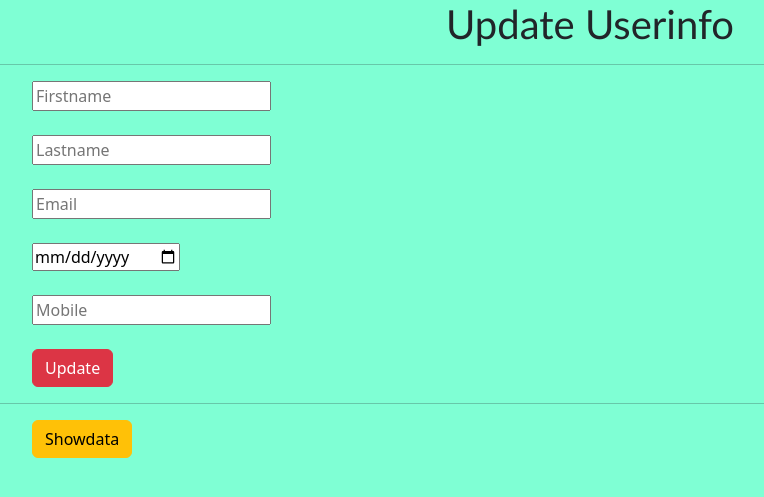
After one commit to SanketTOPS/08Nov_Python, a Django app: template Django Project/NewDBProject/templates/updatedata.html in a window 1280 px wide. The commit adds this page. Shown: the top 497 px of the page, without its empty margins (50-814 px from the left). Run offline with Django 4.2, Linux system fonts and the light colour scheme; the template is opened without the code that fills it, so the values that code supplies are empty.

Commit message:
Full CRUD App

```diff
--- a/Django Project/NewDBProject/myapp/forms.py
+++ b/Django Project/NewDBProject/myapp/forms.py
@@ -5,3 +5,8 @@ class userForm(forms.ModelForm):
     class Meta:
         model=userinfo
         fields='__all__'
+
+class updateForm(forms.ModelForm):
+    class Meta:
+        model=userinfo
+        fields=['firstname','lastname','email','dob','mobile']
--- a/Django Project/NewDBProject/myapp/urls.py
+++ b/Django Project/NewDBProject/myapp/urls.py
@@ -6,4 +6,5 @@ urlpatterns = [
     path('',views.index),
     path('showdata/',views.showdata,name='showdata'),
     path('deletedata/<int:id>/',views.deletedata),
+    path('updatedata/<int:id>/',views.updatedata),
 ]
--- a/Django Project/NewDBProject/templates/showdata.html
+++ b/Django Project/NewDBProject/templates/showdata.html
@@ -48,7 +48,7 @@
             <td>{{i.dob}}</td>
             <td>{{i.mobile}}</td>
             <td>{{i.address}}</td>
-            <td><a class="btn btn-primary" href="">Update</a>  <a class="btn btn-danger" href="/deletedata/{{i.id}}/">Delete</a></td>
+            <td><a class="btn btn-primary" href="/updatedata/{{i.id}}">Update</a>  <a class="btn btn-danger" href="/deletedata/{{i.id}}/">Delete</a></td>
         </tr>
         {% endfor %}
     </table>
--- /dev/null
+++ b/Django Project/NewDBProject/templates/updatedata.html
@@ -0,0 +1,41 @@
+<!DOCTYPE html>
+<html lang="en">
+
+<head>
+    <meta charset="UTF-8">
+    <meta http-equiv="X-UA-Compatible" content="IE=edge">
+    <meta name="viewport" content="width=device-width, initial-scale=1.0">
+    <title>Updatedata</title>
+    <link href="https://cdn.jsdelivr.net/npm/bootstrap@5.3.0-alpha1/dist/css/bootstrap.min.css" rel="stylesheet"
+        integrity="sha384-GLhlTQ8iRABdZLl6O3oVMWSktQOp6b7In1Zl3/Jr59b6EGGoI1aFkw7cmDA6j6gD" crossorigin="anonymous">
+    <script src="https://cdn.jsdelivr.net/npm/bootstrap@5.3.0-alpha1/dist/js/bootstrap.bundle.min.js"
+        integrity="sha384-w76AqPfDkMBDXo30jS1Sgez6pr3x5MlQ1ZAGC+nuZB+EYdgRZgiwxhTBTkF7CXvN"
+        crossorigin="anonymous"></script>
+</head>
+
+<body style="background-color: aquamarine;">
+    <center>
+        <h1
+            style="font-family: 'Trebuchet MS', 'Lucida Sans Unicode', 'Lucida Grande', 'Lucida Sans', Arial, sans-serif;">
+            Update Userinfo</h1>
+    </center>
+    <hr>
+    <div class="container">
+        <form method="post">
+            {% csrf_token %}
+            <input type="text" name="firstname" value="{{user.firstname}}" placeholder="Firstname"><br><br>
+            <input type="text" name="lastname" value="{{user.lastname}}" placeholder="Lastname"><br><br>
+            <input type="email" name="email" value="{{user.email}}" placeholder="Email"><br><br>
+            <input type="date" name="dob" value="{{user.dob|date:'Y-m-d'}}"><br><br>
+            <input type="number" name="mobile" value="{{user.mobile}}" placeholder="Mobile"><br><br>
+            <!-- <textarea placeholder="Address"  name="address" hidden></textarea><br><br> -->
+            <input type="submit" class="btn btn-danger" value="Update">
+        </form>
+    </div>
+    <hr>
+    <div class="container">
+        <a class="btn btn-warning" href="/showdata">Showdata</a>
+    </div>
+</body>
+
+</html>
```
Also changed, not shown: Django Project/NewDBProject/myapp/views.py (+14 -1 lines).
